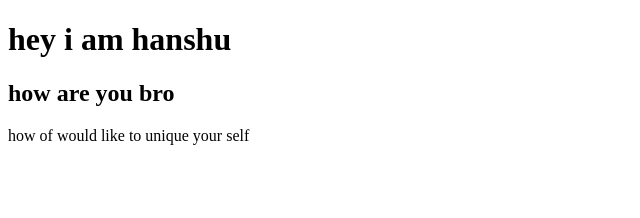
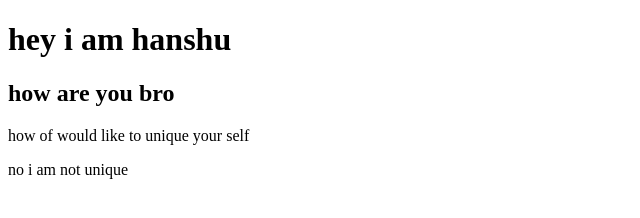
Before and after one commit to Hanshmuhammed/datewith-github-sample, a plain HTML site: page index.html/index.html in a window 1280 px wide. Shown: the whole page, without its empty margins (0-640 px from the left). Drawn offline with Linux system fonts and the light colour scheme.

Commit message:
negative ans

```diff
--- a/index.html/index.html
+++ b/index.html/index.html
@@ -9,5 +9,6 @@
     <h1>hey i am hanshu</h1>
     <h2>how are you bro</h2>
     <p>how of would like to unique your self</p>
+    <p>no i am not unique</p>
 </body>
 </html>
```
